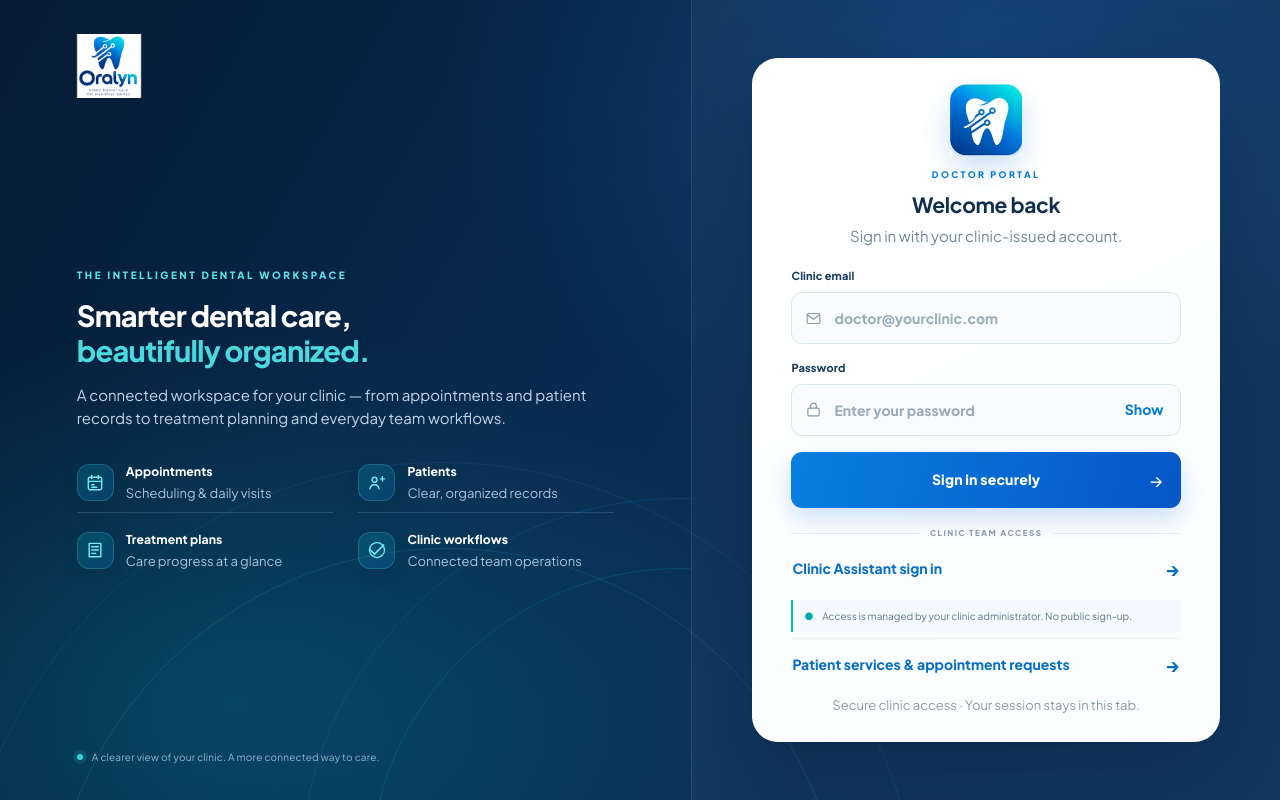
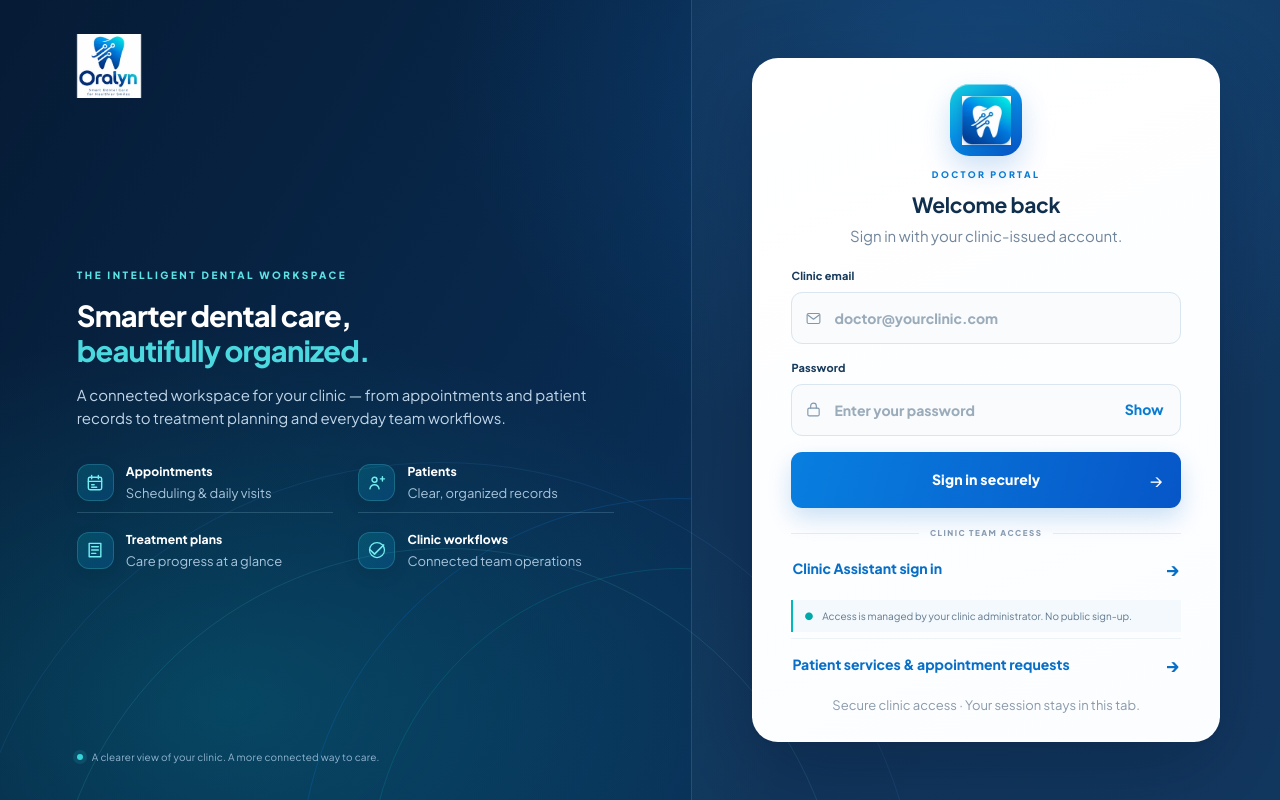
Before and after one commit to kawstubh/dr-pranali-dental-mobile-v2, a React (Vite) app in the folder desktop/: page / in a window 1280 px wide. Built offline with nearby package versions, Linux system fonts and the light colour scheme.

Commit message:
style(brand): size approved logo assets in login layout

```diff
--- a/desktop/src/styles.css
+++ b/desktop/src/styles.css
@@ -3839,11 +3839,6 @@ main.oralyn-auth-layout {
 }
 .oralyn-auth-brand {margin:0;flex:0 0 auto;}
 .oralyn-vector-brand {display:flex;align-items:center;gap:13px;width:max-content;max-width:100%;}
-.oralyn-vector-tooth {display:block;width:56px;height:61px;flex:0 0 auto;filter:drop-shadow(0 5px 13px rgba(0,198,200,.18));}
-.oralyn-vector-tooth.compact {width:65px;height:70px;filter:drop-shadow(0 5px 10px rgba(0,85,190,.14));}
-.oralyn-vector-wordmark {display:flex;flex-direction:column;gap:2px;color:#fff;}
-.oralyn-vector-wordmark strong {font:750 clamp(30px,3vw,39px)/.95 "Plus Jakarta Sans",sans-serif;letter-spacing:-2px;color:#fff;}
-.oralyn-vector-wordmark span {font:700 8px/1.4 "Plus Jakarta Sans",sans-serif;letter-spacing:2.1px;color:#b8e9f3;white-space:nowrap;}
 .oralyn-auth-copy {width:100%;max-width:680px;margin:0;flex:0 1 auto;}
 .oralyn-auth-kicker {display:block;color:#5ce3e5;font-size:10px;font-weight:800;letter-spacing:2.5px;margin-bottom:clamp(10px,1.8vh,18px);}
 .oralyn-auth-copy h1 {margin:0 0 clamp(10px,1.8vh,17px);max-width:670px;font:750 clamp(36px,4.05vw,61px)/1.08 "Plus Jakarta Sans",sans-serif;letter-spacing:-2.7px;color:#fff;}
@@ -3888,7 +3883,7 @@ main.oralyn-auth-layout {
   background:linear-gradient(145deg,#13d1dd 0%,#078ce4 48%,#0751c5 100%);
   box-shadow:inset 0 1px 0 rgba(255,255,255,.48),0 12px 28px rgba(7,103,204,.2);
 }
-.oralyn-app-squircle .oralyn-vector-tooth {width:68%;height:72%;filter:drop-shadow(0 3px 4px rgba(0,44,120,.22));}
+.oralyn-app-squircle img {width:68%;height:72%;object-fit:contain;filter:drop-shadow(0 3px 4px rgba(0,44,120,.22));}
 .oralyn-auth-label {display:block;text-align:center;color:#087bd2;font-size:9px;font-weight:850;letter-spacing:2.4px;}
 .oralyn-auth-card h2 {margin:8px 0 5px;text-align:center;color:#102f4d;font:750 clamp(25px,2.3vw,31px)/1.2 "Plus Jakarta Sans",sans-serif;letter-spacing:-1.1px;}
 .oralyn-auth-subtitle {margin:0 0 clamp(17px,2.5vh,25px);text-align:center;color:#71859a;font-size:12px;}
```
